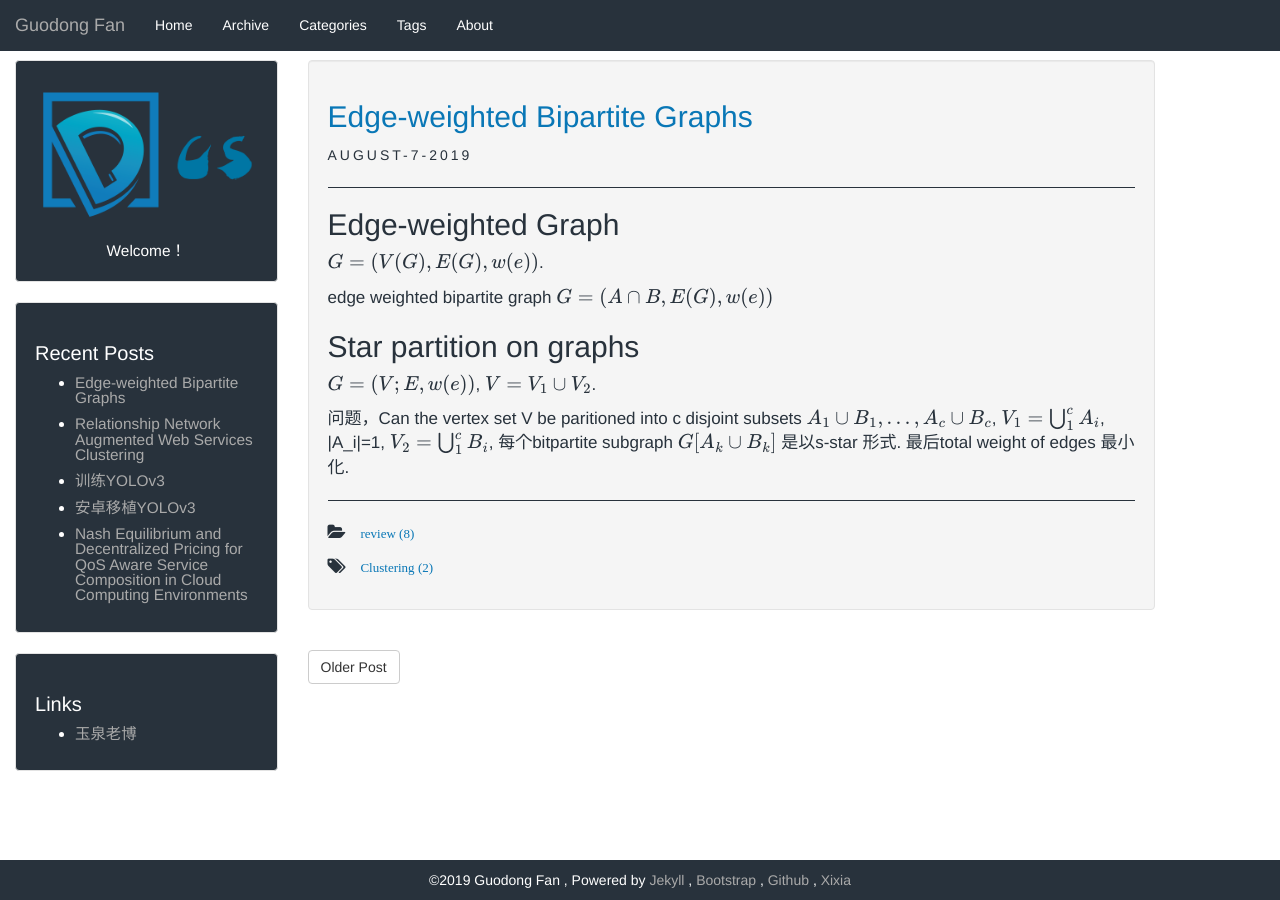
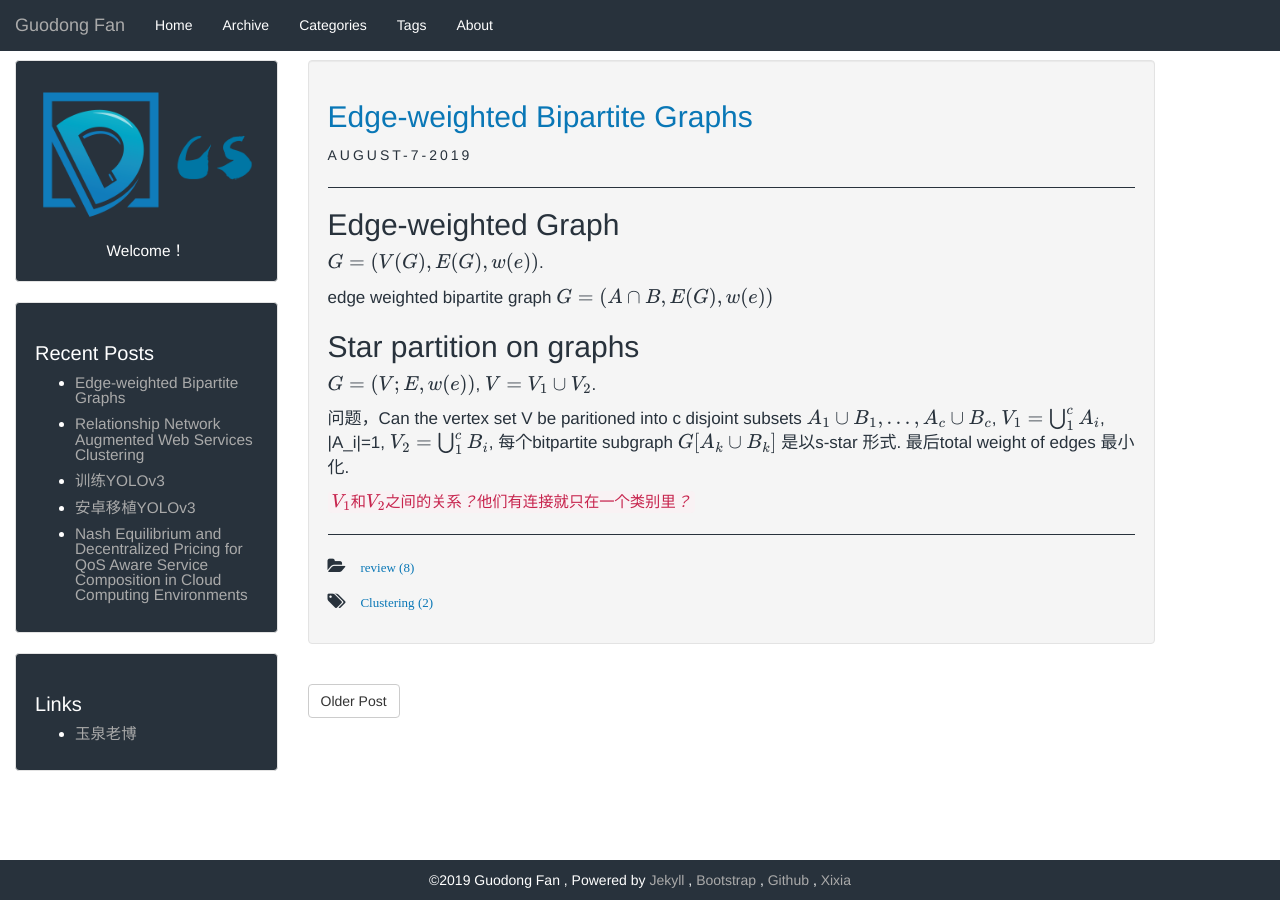
Before and after one commit to GuodongFan/GuodongFan.github.io, a Jekyll site: the page built from _posts/2019-08-07-Edge-Weighted-Bipartite.md, in a window 1280 px wide. Built offline with Jekyll 4.4.1, drawn with Linux system fonts in a browser that asks for light colours; our own code applies the rules of GitHub Pages for plain Markdown files; formulas are drawn with MathJax 3.

Commit message:
Update 2019-08-07-Edge-Weighted-Bipartite.md

```diff
--- a/_posts/2019-08-07-Edge-Weighted-Bipartite.md
+++ b/_posts/2019-08-07-Edge-Weighted-Bipartite.md
@@ -16,3 +16,5 @@
 
 问题，Can the vertex set V be paritioned into c disjoint subsets $A_1 \cup B_1, ... , A_c \cup B_c$,
 $V_1 = \bigcup_1^c A_i$, |A_i|=1, $V_2 = \bigcup_1^c B_i$, 每个bitpartite subgraph $G\[A_k \cup B_k\]$ 是以s-star 形式. 最后total weight of edges 最小化.
+
+`$V_1和V_2之间的关系？他们有连接就只在一个类别里？$`
```
